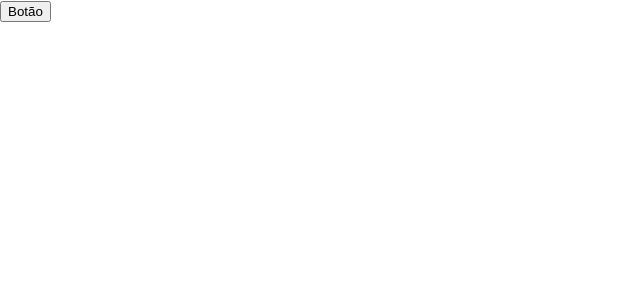
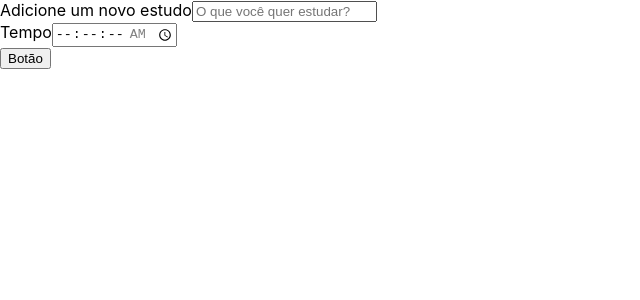
Before and after one commit to AdmAlexandreMattos/react-alura-studies, a React (Create React App) app: page / in a window 1280 px wide. Shown: the top 300 px of the page, without its empty margins (0-640 px from the left). Built offline with nearby package versions, Linux system fonts and the light colour scheme.

Commit message:
Criando o formulário
Criando o componente formulário

```diff
--- a/src/App.tsx
+++ b/src/App.tsx
@@ -1,9 +1,9 @@
-import Botao from "./components/Botao";
+import Formulario from "./components/Formulario";
 
 function App() {
   return (
     <div className="App">
-      <Botao />
+      <Formulario />
     </div>
   );
 }
--- /dev/null
+++ b/src/components/Formulario/Formulario.tsx
@@ -0,0 +1,35 @@
+import React from "react";
+import "./Formulario.css";
+import Botao from "../Botao";
+
+export class Formulario extends React.Component {
+  render() {
+    return (
+      <form>
+        <div>
+          <label htmlFor="tarefa">Adicione um novo estudo</label>
+          <input
+            type="text"
+            name="tarefa"
+            id="tarefa"
+            placeholder="O que você quer estudar?"
+            required
+          />
+        </div>
+        <div>
+          <label htmlFor="tempo">Tempo</label>
+          <input
+            type="time"
+            step="1"
+            name="tempo"
+            id="tempo"
+            min="00:00:00"
+            max="01:30:00"
+            required
+          />
+        </div>
+        <Botao />
+      </form>
+    );
+  }
+}
--- /dev/null
+++ b/src/components/Formulario/index.tsx
@@ -0,0 +1,3 @@
+import { Formulario } from "./Formulario";
+
+export default Formulario;
```
Also changed, not shown: src/components/Formulario/Formulario.css (added).
